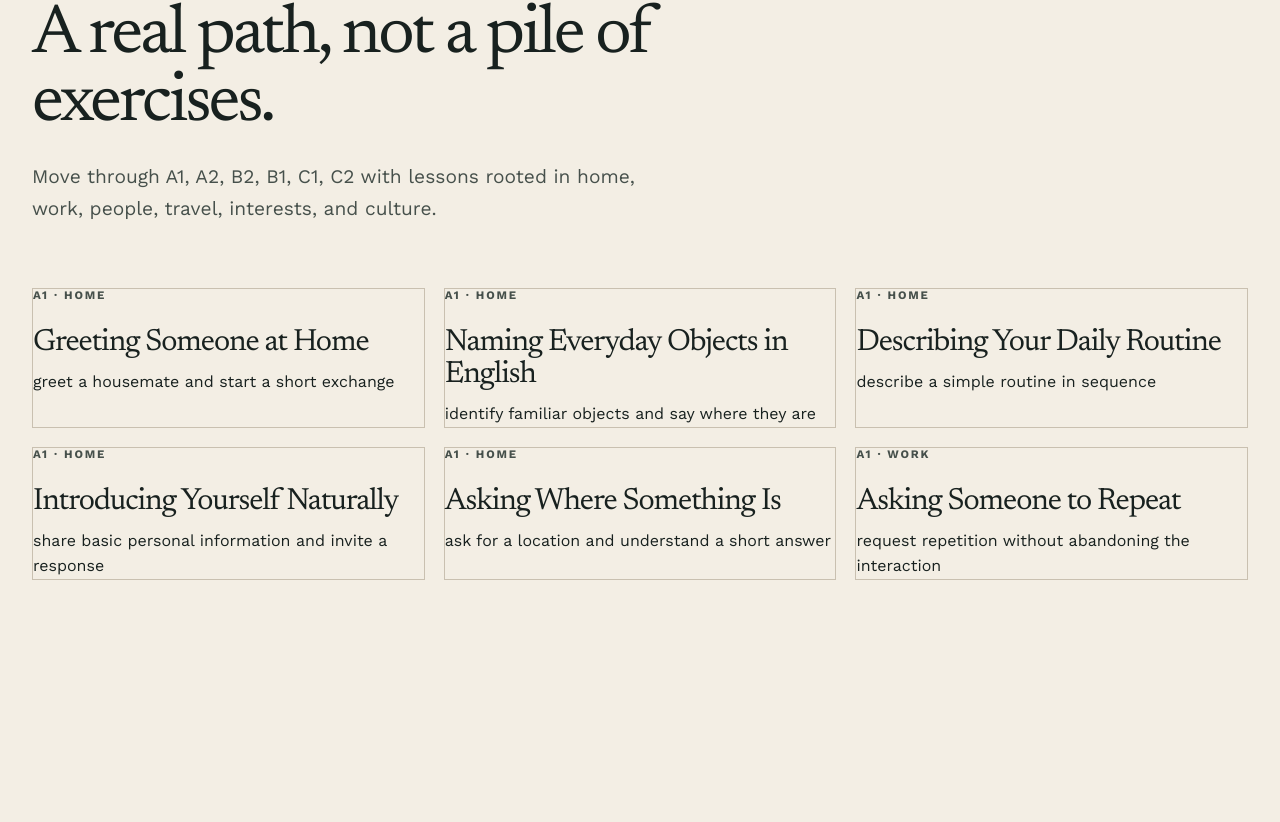
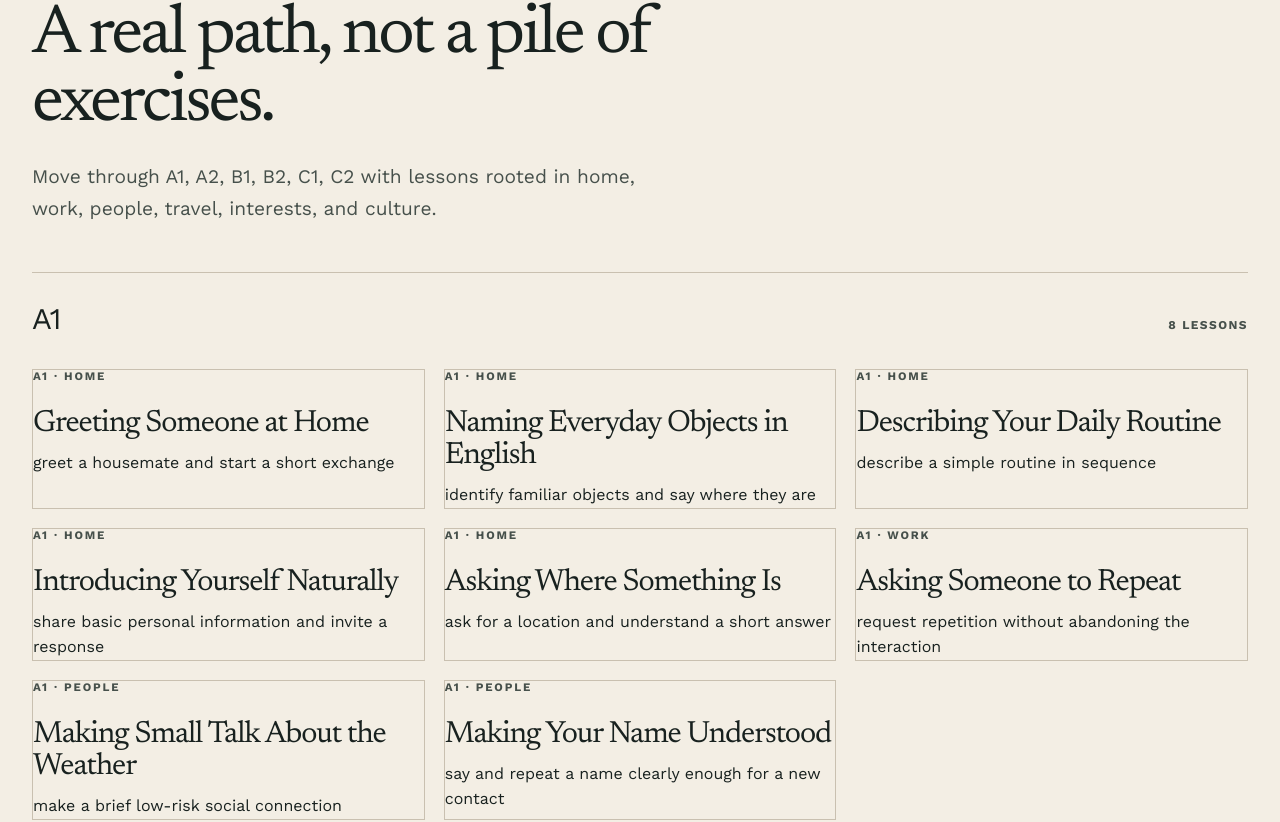
Before and after one commit to gspkdevelopments/global-speaker, a Next.js app: page /learn/english in a window 1280 px wide. Shown: the part 2498-3320 px from the top of the page. Built offline with nearby package versions, Linux system fonts and the light colour scheme; no server answers.

Commit message:
Build full curriculum browser with canonical CEFR order

```diff
--- a/src/app/learn/[language]/page.tsx
+++ b/src/app/learn/[language]/page.tsx
@@ -7,6 +7,8 @@ import { ButtonLink, CTASection, PageIntro, SectionHeading } from "@/components/
 import { languages, type LanguageKey } from "@/content/site";
 import { resources } from "@/content/resources";
 import { getCurriculumLessons, type CurriculumLanguage } from "@/lib/curriculum";
+
+const cefrOrder = ["A1", "A2", "B1", "B2", "C1", "C2"] as const;
 
 export function generateStaticParams() { return languages.map((language) => ({ language: language.key })); }
 
@@ -23,8 +25,10 @@ export default async function LanguageHubPage({ params }: PageProps<"/learn/[lan
   if (!profile) notFound();
   const related = resources.filter((resource) => resource.language === profile.key).slice(0, 3);
   const curriculum = getCurriculumLessons(profile.key as CurriculumLanguage);
-  const curriculumPreview = curriculum.slice(0, 6);
-  const levels = [...new Set(curriculum.map((lesson) => lesson.level))];
+  const curriculumByLevel = cefrOrder
+    .map((level) => ({ level, lessons: curriculum.filter((lesson) => lesson.level === level) }))
+    .filter((group) => group.lessons.length > 0);
+  const levels = curriculumByLevel.map((group) => group.level);
   const languageMapExamples: Record<LanguageKey, string[]> = {
     english: ["Lead a guest conversation", "Share an opinion naturally", "Feel ready in meetings", "Travel without rehearsing every sentence"],
     french: ["Find the right social register", "Follow natural conversation", "Express nuance and taste", "Travel with cultural confidence"],
@@ -41,7 +45,30 @@ export default async function LanguageHubPage({ params }: PageProps<"/learn/[lan
       <PageIntro eyebrow={`${profile.code} · ${profile.eyebrow}`} title={profile.heading} copy={profile.description} accent={profile.accent} note={profile.nativeName} />
       <section className="section hub-pillars"><div className="container"><SectionHeading eyebrow="Built around you" title="Learn what your life asks for." intro="A useful language path follows situations before syllabi." /><div className="hub-pillar-grid">{languageMapExamples[profile.key].map((item, index) => <article key={item}><span>0{index + 1}</span><h3>{item}</h3></article>)}</div><aside className={`hub-field-note hub-field-note--${profile.accent}`}><span>{livedMoment.label}</span><blockquote>{livedMoment.line}</blockquote><p>{livedMoment.context}</p></aside></div></section>
       <section className={`section hub-method hub-method--${profile.accent}`}><div className="container"><SectionHeading eyebrow="The learning movement" title="From experience to interaction." intro="Notice what is happening. Build the thought. Connect it to language. Say it. Use it with someone." /><MethodSequence compact /><ButtonLink href="/method" variant="secondary">See how the method works</ButtonLink></div></section>
-      <section className="section"><div className="container"><SectionHeading eyebrow={`Curriculum · ${curriculum.length} lessons`} title="A real path, not a pile of exercises." intro={`Move through ${levels.join(", ")} with lessons rooted in home, work, people, travel, interests, and culture.`} /><div className="resource-grid resource-grid--preview">{curriculumPreview.map((lesson) => <Link className="resource-card" key={lesson.id} href={`/learn/${lesson.language}/${lesson.slug}`}><p className="eyebrow">{lesson.level} · {lesson.primaryEnvironment}</p><h3>{lesson.title}</h3><p>{lesson.learningObjective}</p></Link>)}</div></div></section>
+      <section className="section">
+        <div className="container">
+          <SectionHeading eyebrow={`Curriculum · ${curriculum.length} lessons`} title="A real path, not a pile of exercises." intro={`Move through ${levels.join(", ")} with lessons rooted in home, work, people, travel, interests, and culture.`} />
+          <div className="mt-12 space-y-4">
+            {curriculumByLevel.map((group, index) => (
+              <details key={group.level} open={index === 0} className="border-t border-[var(--line)] py-5">
+                <summary className="flex cursor-pointer list-none items-baseline justify-between gap-6 py-2 marker:content-none">
+                  <span className="font-[var(--serif)] text-3xl">{group.level}</span>
+                  <span className="text-xs font-bold uppercase tracking-[.12em] text-[var(--ink-soft)]">{group.lessons.length} lessons</span>
+                </summary>
+                <div className="resource-grid mt-6">
+                  {group.lessons.map((lesson) => (
+                    <Link className="resource-card" key={lesson.id} href={`/learn/${lesson.language}/${lesson.slug}`}>
+                      <p className="eyebrow">{lesson.level} · {lesson.primaryEnvironment}</p>
+                      <h3>{lesson.title}</h3>
+                      <p>{lesson.learningObjective}</p>
+                    </Link>
+                  ))}
+                </div>
+              </details>
+            ))}
+          </div>
+        </div>
+      </section>
       <section className="section"><div className="container"><div className="resources-preview__heading"><SectionHeading eyebrow={`Explore ${profile.nativeName}`} title="Start with one useful idea." /><ButtonLink href="/resources" variant="text">All free resources</ButtonLink></div><div className="resource-grid resource-grid--preview">{related.map((resource, index) => <ResourceCard key={resource.slug} resource={resource} index={index} />)}</div></div></section>
       <CTASection eyebrow={`${profile.code} · Your next step`} title={`Make ${profile.name} part of your world.`} copy="Tell us where you want to use it, what matters to you, and what feels difficult now." />
     </>
```
